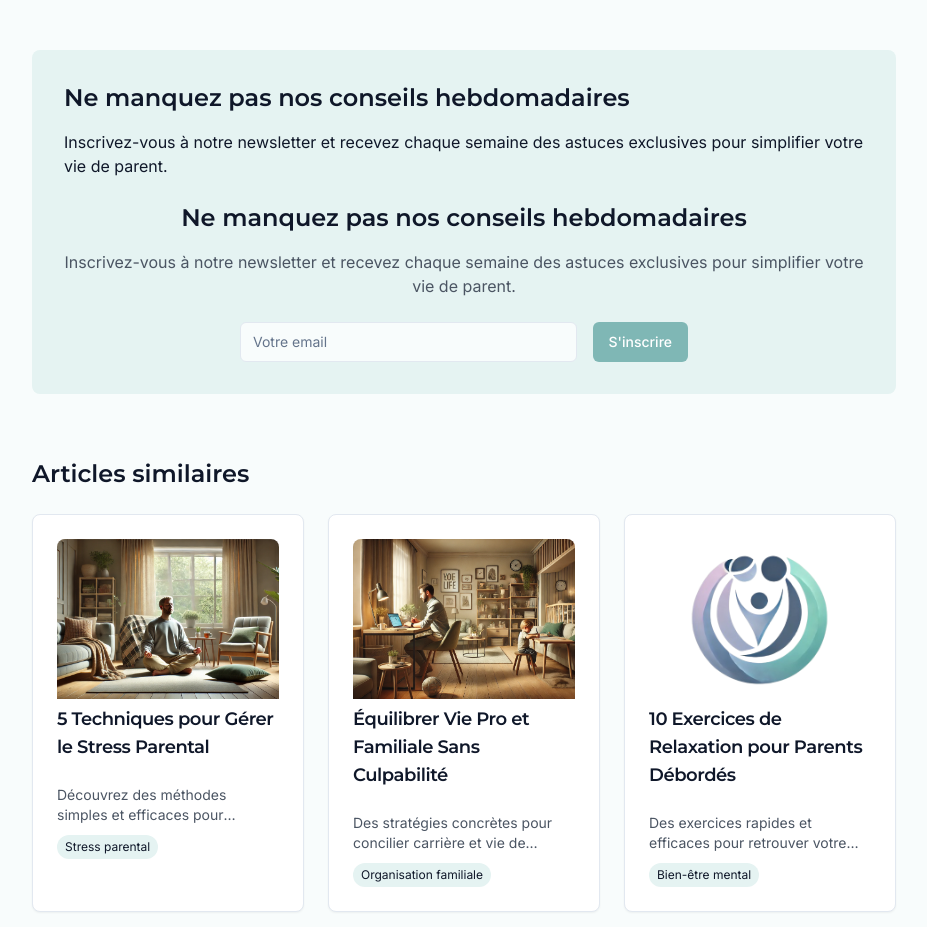
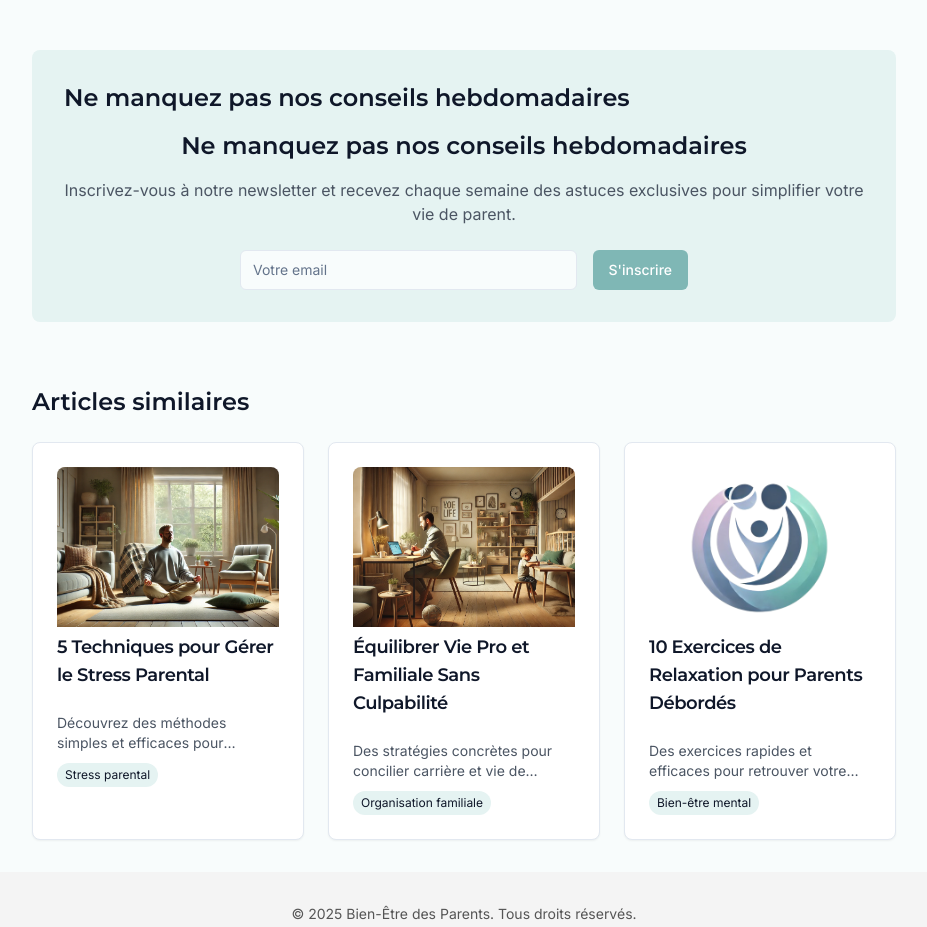
Before and after one commit to alacastore/bienetreparents, a React (Vite) app: page /blog/trouver-temps-pour-soi in a window 1280 px wide. Shown: the part 2303-3230 px from the top of the page, without its empty margins (176-1103 px from the left). Built offline with nearby package versions, Linux system fonts and the light colour scheme.

Commit message:
Remove second sentence from newsletter section
Deleted the second sentence in the newsletter section of the BlogPost2 component to streamline the content.
[skip gpt_engineer]

```diff
--- a/src/pages/BlogPost2.tsx
+++ b/src/pages/BlogPost2.tsx
@@ -132,9 +132,6 @@ export default function BlogPost2() {
           <h3 className="text-2xl font-heading font-semibold mb-4">
             Ne manquez pas nos conseils hebdomadaires
           </h3>
-          <p className="mb-6">
-            Inscrivez-vous à notre newsletter et recevez chaque semaine des astuces exclusives pour simplifier votre vie de parent.
-          </p>
           <NewsletterSignup />
         </div>
 
```
Lines whose indentation alone changed are shown as unchanged.
